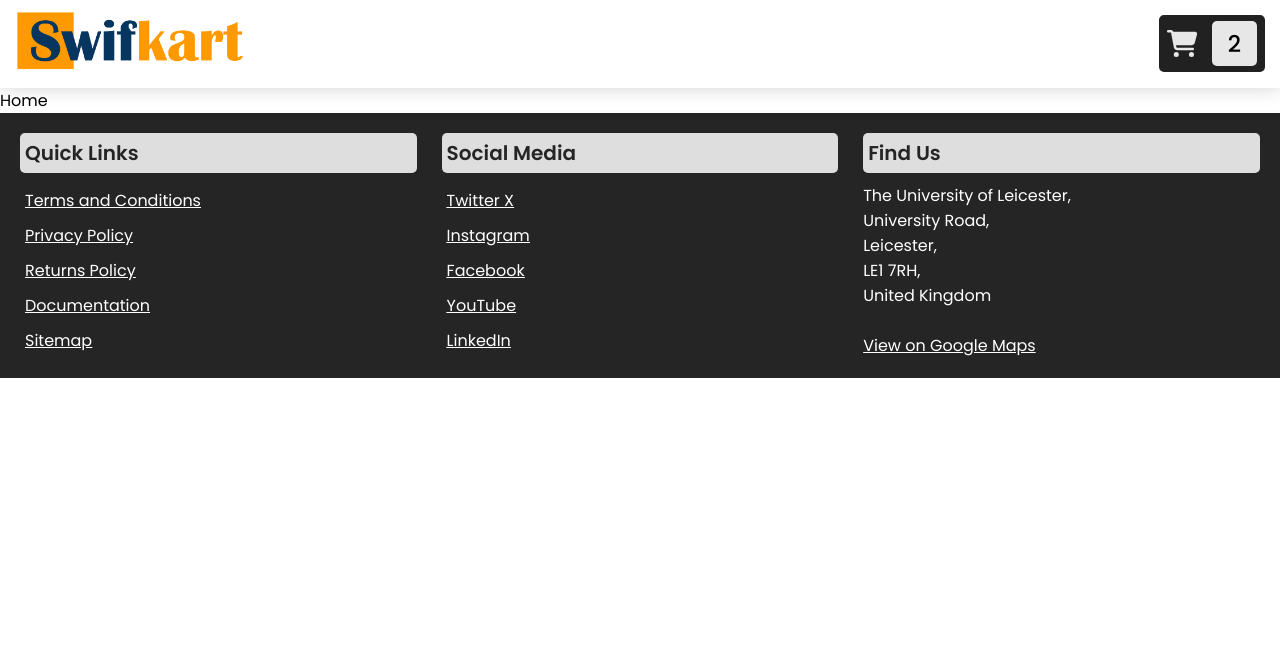
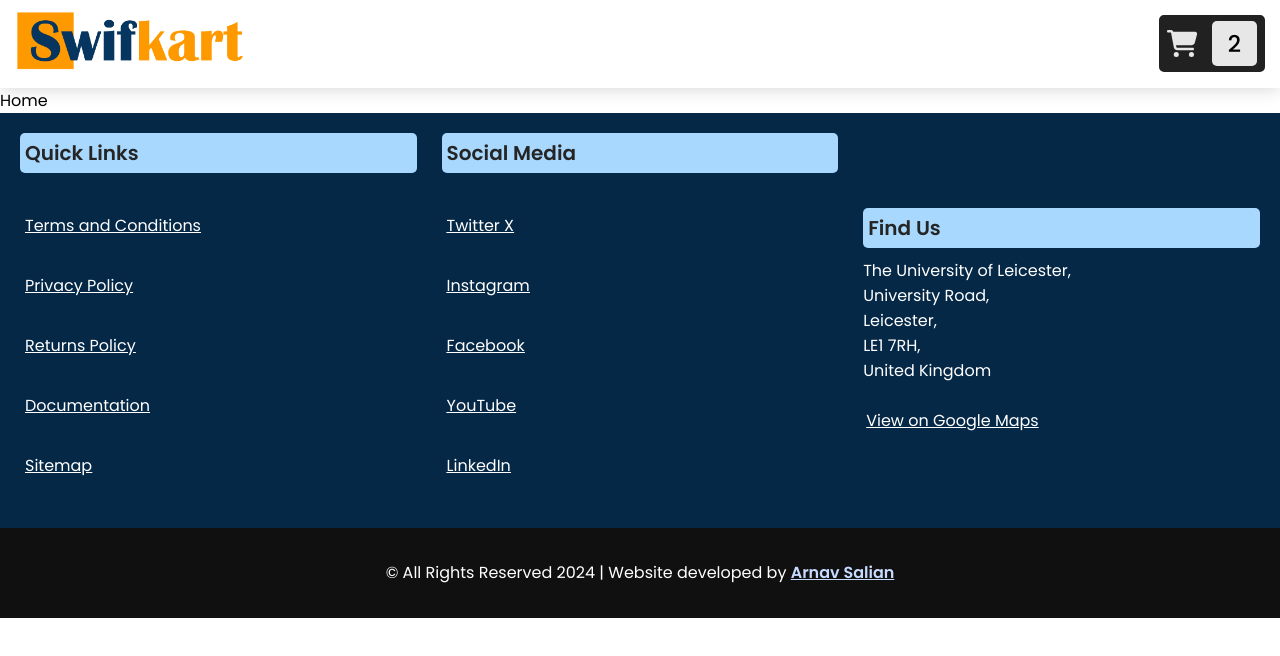
Before and after one commit to Arnav-Salian/Swifkart-Web-Store, a React (Vite) app: page / in a window 1280 px wide. Shown: the top 656 px of the page. Built offline with nearby package versions, Linux system fonts and the light colour scheme; the HTML template or start-up script is replaced by a standard one.

Commit message:
Modified color scheme

```diff
--- a/src/components/Error404.css
+++ b/src/components/Error404.css
@@ -42,3 +42,7 @@
     background-color: rgb(6, 53, 95);
     color: white;
 }
+
+.return-icon{
+    margin-right: 5px;
+}
--- a/src/components/Error404.jsx
+++ b/src/components/Error404.jsx
@@ -1,15 +1,17 @@
 import React from 'react'
 import { Link } from 'react-router-dom'
 import './Error404.css'
+import { FontAwesomeIcon } from '@fortawesome/react-fontawesome'
+import {faChevronCircleLeft } from '@fortawesome/free-solid-svg-icons'
 
 function Error404() {
   return (
     <>
         <div className="error-page-wrapper">
             <div className="error-container">
-                <p className='error-404'>Error 404</p>
+                <p className='error-404'>ERROR 404</p>
                 <p className='page-not-found'>Page Not Found</p>
-                <Link to="/"><button>Return to Homepage</button></Link>
+                <Link to="/"><button><FontAwesomeIcon className='return-icon' icon={faChevronCircleLeft}/>Return to Homepage</button></Link>
             </div>
             <div className="error-spacer"></div>
         </div>
--- a/src/components/Footer.css
+++ b/src/components/Footer.css
@@ -1,6 +1,6 @@
 .mobile-wrapper{
     min-height: 90px;
-    background-color: black;
+    background-color: rgb(16, 16, 16);
     color: rgb(255, 255, 255);
     text-align: center;
     align-content: center;
@@ -33,10 +33,9 @@
 
 .desktop-bg{
     width: 100%;
-    background-color: rgb(37, 37, 37);
+    background-color: rgb(5, 40, 71);
     justify-content: center;
     align-items: center;
-
 }
 
 .desktop-wrapper{
@@ -60,7 +59,7 @@
 
 
 .footer-title{
-    background-color: rgb(222, 222, 222);
+    background-color: rgb(169, 216, 255);
     color: rgb(37, 37, 37);
     font-size: 20px;
     font-weight: 600;
@@ -78,23 +77,21 @@
 
 .footer-section ul li:hover{
     text-decoration: none;
-    background-color: rgb(78, 78, 78);
+    background-color: rgb(0, 69, 125);
     border-radius: 5px;
 }
 
 .footer-section a{
     color: white;
+    padding: 5px 3px;
+    border-radius: 5px;
 }
 
 .footer-section a:hover{
     text-decoration: none;
+    background-color: rgb(0, 69, 125);
 }
 
-@media (min-width:700px){
-    .mobile-wrapper{
-        display: none;
-    }
-}
 
 @media (max-width:700px) {
     .desktop-bg{
--- a/src/components/Footer.jsx
+++ b/src/components/Footer.jsx
@@ -6,11 +6,7 @@ import footerMap from '../assets/Footer-Map.png'
 function Footer() {
   return (
     <>
-      <div className="mobile-wrapper">
-        <p className="credits">
-          © All Rights Reserved 2024 | Website developed by <a href="https://www.linkedin.com/in/arnavs27" target="_blank">Arnav Salian</a>
-        </p>
-      </div>
+
 
       <div className="desktop-bg">
         <div className="desktop-wrapper">
@@ -50,6 +46,11 @@ function Footer() {
           </div>
         </div>
       </div>
+      <div className="mobile-wrapper">
+        <p className="credits">
+          © All Rights Reserved 2024 | Website developed by <a href="https://www.linkedin.com/in/arnavs27" target="_blank">Arnav Salian</a>
+        </p>
+      </div>
     </>
   )
 }
```
